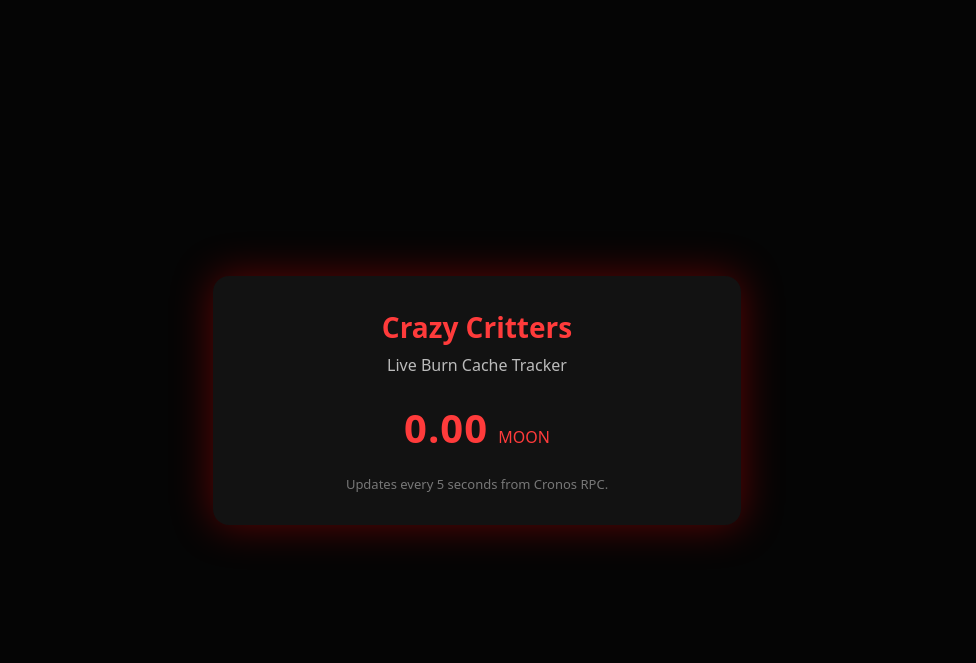
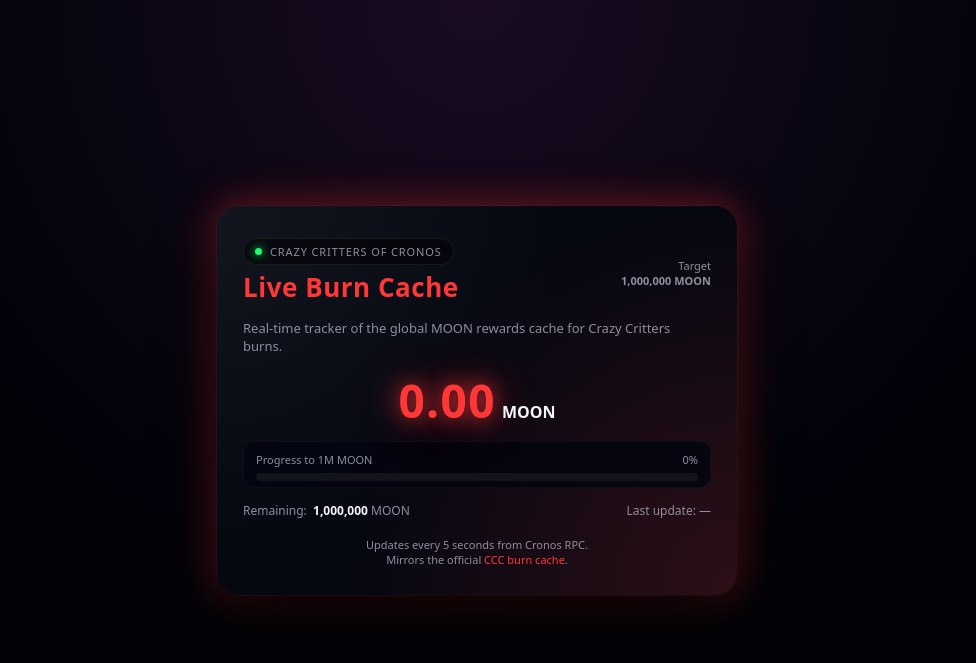
Before and after one commit to CryptoMike55/CCC-Live-Cache, a plain HTML site: page index.html in a window 1280 px wide. Shown: the whole page, without its empty margins (163-1139 px from the left). Drawn offline with Linux system fonts and the light colour scheme; no server answers.

Commit message:
Update index.html

```diff
--- a/index.html
+++ b/index.html
@@ -6,65 +6,238 @@
   <meta name="viewport" content="width=device-width, initial-scale=1" />
   <link rel="manifest" href="manifest.json" />
   <style>
+    :root {
+      --bg: #02030a;
+      --card: #070914;
+      --accent: #ff3737;
+      --accent-soft: rgba(255, 55, 55, 0.25);
+      --text-main: #f5f5f7;
+      --text-muted: #8e8ea0;
+    }
+
+    * {
+      box-sizing: border-box;
+    }
+
     body {
       margin: 0;
       padding: 0;
       font-family: system-ui, -apple-system, BlinkMacSystemFont, "Segoe UI", sans-serif;
-      background: #050505;
-      color: #f5f5f5;
+      background: radial-gradient(circle at top, #1a0b22 0%, #02030a 55%, #000000 100%);
+      color: var(--text-main);
+      min-height: 100vh;
       display: flex;
       align-items: center;
       justify-content: center;
-      min-height: 100vh;
+      overflow: hidden;
     }
+
+    .glow-ring {
+      position: absolute;
+      width: 520px;
+      height: 520px;
+      border-radius: 50%;
+      background: radial-gradient(circle, var(--accent-soft), transparent 60%);
+      filter: blur(8px);
+      opacity: 0.85;
+      z-index: 0;
+    }
+
     .wrapper {
-      text-align: center;
-      padding: 32px 24px;
-      background: #121212;
-      border-radius: 16px;
-      box-shadow: 0 0 40px rgba(255, 0, 0, 0.35);
-      max-width: 480px;
+      position: relative;
+      z-index: 1;
       width: 100%;
+      max-width: 520px;
+      padding: 32px 26px 28px;
+      border-radius: 22px;
+      background:
+        radial-gradient(circle at top left, rgba(255, 255, 255, 0.06), transparent 55%),
+        radial-gradient(circle at bottom right, rgba(255, 55, 55, 0.16), transparent 60%),
+        linear-gradient(145deg, #050711, #050711);
+      box-shadow:
+        0 0 0 1px rgba(255, 255, 255, 0.03),
+        0 24px 60px rgba(0, 0, 0, 0.9),
+        0 0 40px rgba(255, 55, 55, 0.5);
+      backdrop-filter: blur(20px);
     }
+
+    .header-row {
+      display: flex;
+      align-items: center;
+      justify-content: space-between;
+      margin-bottom: 10px;
+    }
+
+    .project-pill {
+      display: inline-flex;
+      align-items: center;
+      gap: 8px;
+      padding: 5px 11px;
+      border-radius: 999px;
+      background: rgba(0, 0, 0, 0.5);
+      border: 1px solid rgba(255, 255, 255, 0.08);
+      font-size: 11px;
+      letter-spacing: 0.08em;
+      text-transform: uppercase;
+      color: var(--text-muted);
+    }
+
+    .dot {
+      width: 7px;
+      height: 7px;
+      border-radius: 999px;
+      background: #19ff6b;
+      box-shadow: 0 0 10px #19ff6b;
+    }
+
     h1 {
-      margin: 0 0 8px;
-      font-size: 28px;
-      color: #ff3b3b;
+      margin: 4px 0 4px;
+      font-size: 26px;
+      letter-spacing: 0.02em;
+      color: var(--accent);
     }
-    p {
-      margin: 0 0 24px;
-      color: #bbbbbb;
+
+    .subtitle {
+      margin: 0 0 22px;
+      font-size: 13px;
+      color: var(--text-muted);
     }
+
+    .value-row {
+      display: flex;
+      align-items: baseline;
+      justify-content: center;
+      gap: 6px;
+      margin: 12px 0 6px;
+    }
+
     .value {
-      font-size: 40px;
+      font-size: 46px;
+      line-height: 1;
       font-weight: 700;
-      color: #ff3b3b;
-      letter-spacing: 1px;
+      letter-spacing: 0.03em;
+      color: var(--accent);
+      text-shadow:
+        0 0 20px rgba(255, 55, 55, 0.75),
+        0 0 40px rgba(255, 55, 55, 0.6);
     }
+
     .label {
       font-size: 16px;
-      color: #ff3b3b;
-      margin-left: 6px;
+      font-weight: 600;
+      color: var(--text-main);
     }
-    .meta {
-      margin-top: 20px;
-      font-size: 13px;
-      color: #777;
+
+    .progress-track {
+      margin-top: 18px;
+      padding: 10px 12px 6px;
+      border-radius: 12px;
+      background: rgba(4, 5, 16, 0.9);
+      border: 1px solid rgba(255, 255, 255, 0.04);
+    }
+
+    .progress-top {
+      display: flex;
+      justify-content: space-between;
+      align-items: baseline;
+      font-size: 11px;
+      color: var(--text-muted);
+      margin-bottom: 6px;
+    }
+
+    .progress-bar {
+      width: 100%;
+      height: 8px;
+      border-radius: 999px;
+      background: rgba(255, 255, 255, 0.06);
+      overflow: hidden;
+    }
+
+    .progress-fill {
+      width: 0;
+      height: 100%;
+      background: linear-gradient(90deg, #ff8b3b, #ff3737);
+      box-shadow: 0 0 14px rgba(255, 55, 55, 0.8);
+      transition: width 0.8s ease-out;
+    }
+
+    .meta-row {
+      display: flex;
+      justify-content: space-between;
+      margin-top: 14px;
+      font-size: 12px;
+      color: var(--text-muted);
+    }
+
+    .meta-row span strong {
+      color: var(--text-main);
+    }
+
+    .footer {
+      margin-top: 18px;
+      font-size: 11px;
+      color: var(--text-muted);
+      text-align: center;
+    }
+
+    .footer a {
+      color: var(--accent);
+      text-decoration: none;
+    }
+
+    .footer a:hover {
+      text-decoration: underline;
     }
   </style>
 </head>
 <body>
+  <div class="glow-ring"></div>
+
   <div class="wrapper">
-    <h1>Crazy Critters</h1>
-    <p>Live Burn Cache Tracker</p>
+    <div class="header-row">
+      <div>
+        <div class="project-pill">
+          <span class="dot"></span>
+          <span>Crazy Critters of Cronos</span>
+        </div>
+        <h1>Live Burn Cache</h1>
+      </div>
+      <div style="text-align:right;font-size:11px;color:var(--text-muted);">
+        Target<br />
+        <strong>1,000,000 MOON</strong>
+      </div>
+    </div>
 
-    <div>
+    <p class="subtitle">
+      Real‑time tracker of the global MOON rewards cache for Crazy Critters burns.
+    </p>
+
+    <div class="value-row">
       <span id="burn-cache-value" class="value">0.00</span>
       <span class="label">MOON</span>
     </div>
 
-    <div class="meta">
-      Updates every 5 seconds from Cronos RPC.
+    <div class="progress-track">
+      <div class="progress-top">
+        <span>Progress to 1M MOON</span>
+        <span id="progress-percent">0%</span>
+      </div>
+      <div class="progress-bar">
+        <div id="progress-fill" class="progress-fill"></div>
+      </div>
+    </div>
+
+    <div class="meta-row">
+      <span>
+        Remaining:&nbsp;
+        <strong id="remaining-value">1,000,000</strong> MOON
+      </span>
+      <span id="last-updated">Last update: —</span>
+    </div>
+
+    <div class="footer">
+      Updates every 5 seconds from Cronos RPC.<br />
+      Mirrors the official <a href="https://crazy-critters.netlify.app/cc/cache" target="_blank" rel="noreferrer">CCC burn cache</a>.
     </div>
   </div>
 
```
